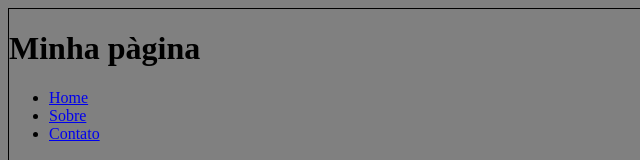
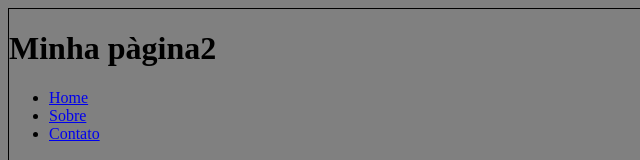
Before and after one commit to leodornas/html-e-css3, a plain HTML site: page index.html in a window 1280 px wide. Shown: the top 160 px of the page, 0-640 px from the left. Drawn offline with Linux system fonts and the light colour scheme.

Commit message:
Update index.html

```diff
--- a/index.html
+++ b/index.html
@@ -10,7 +10,7 @@
 	<body>
 
 		<header>
-			<h1>Minha pàgina</h1>
+			<h1>Minha pàgina2</h1>
 		</header>
 
 		<nav>
```
